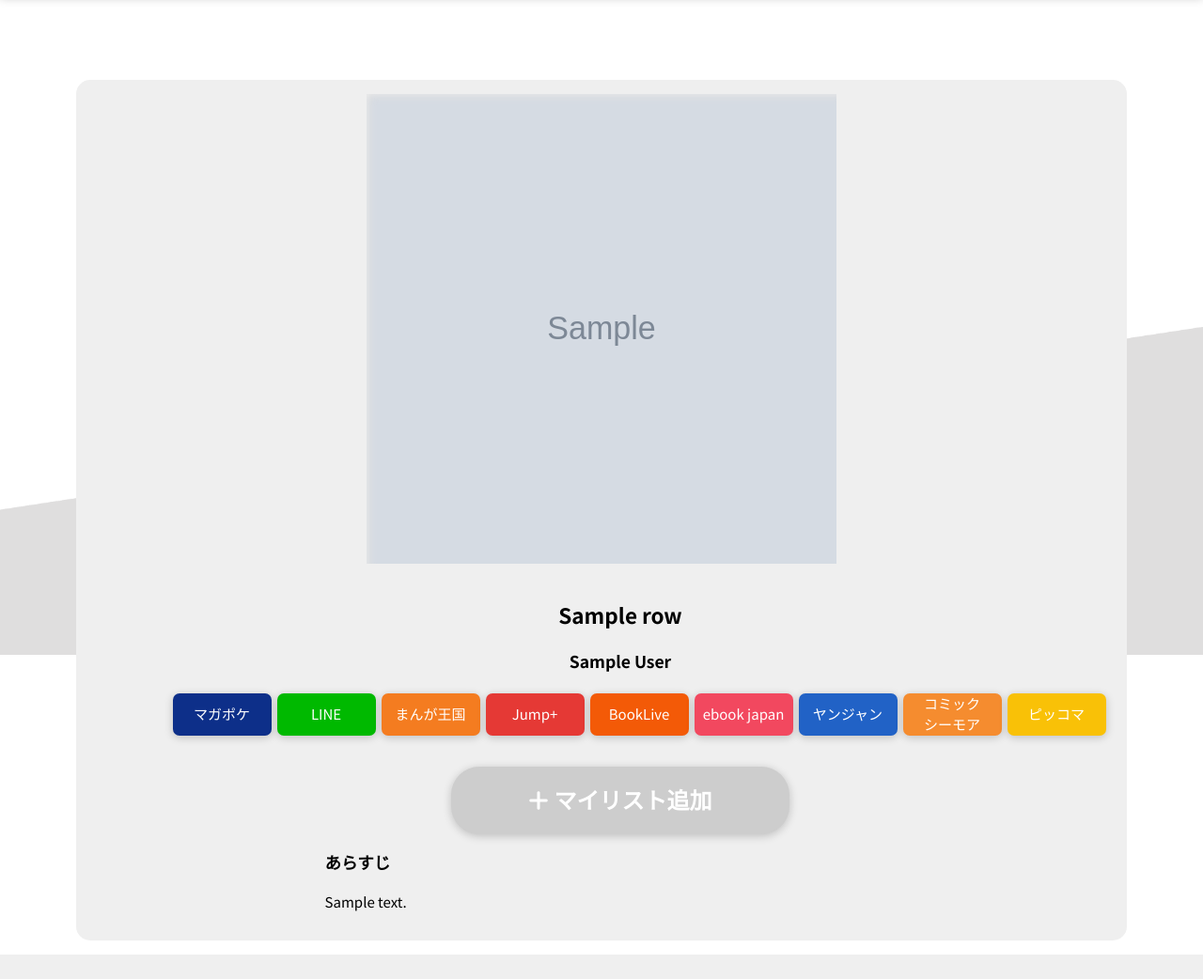
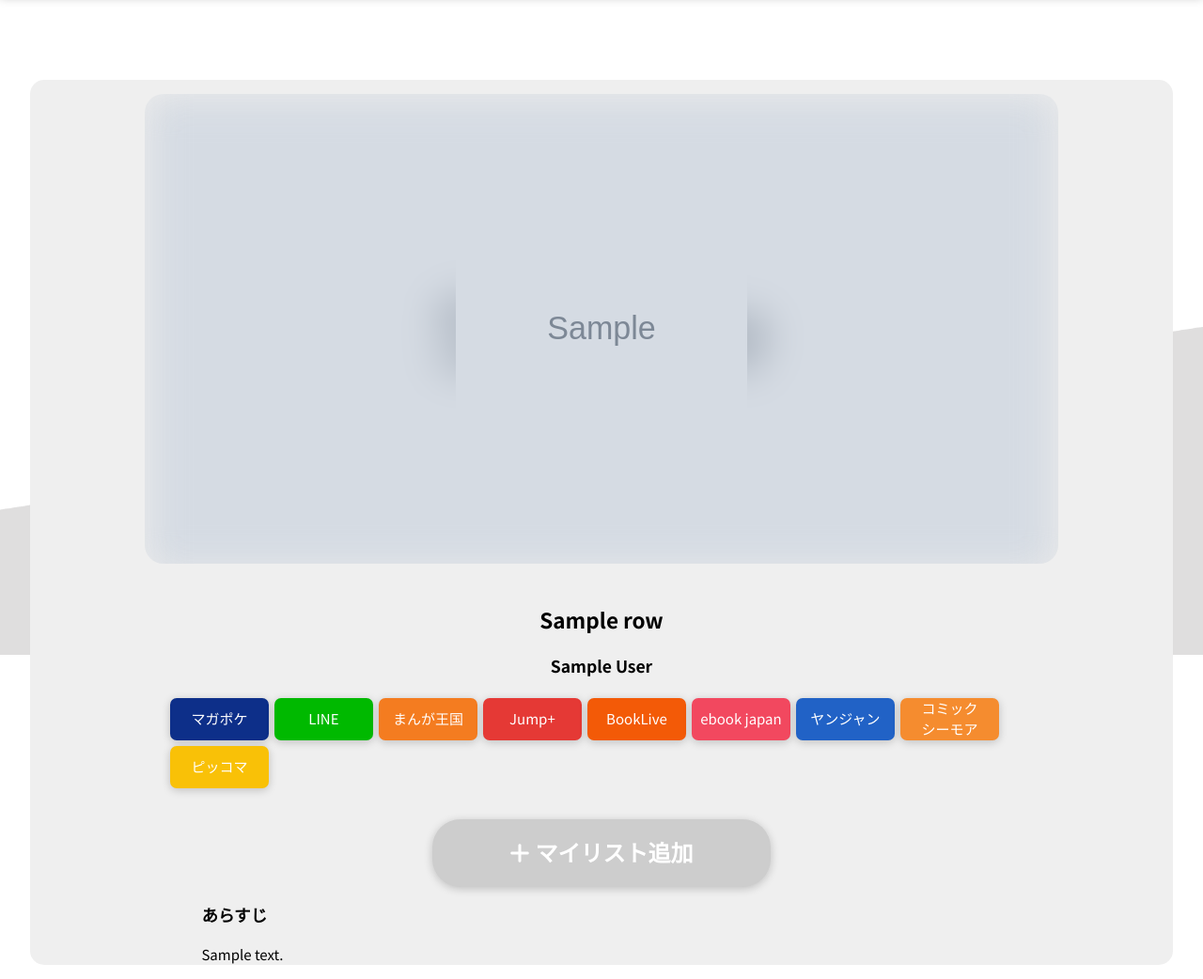
Before and after one commit to ReiSasajima/white-tshirt, a Flask app: template templates/detail.html in a window 1280 px wide. Shown: the part 103-1145 px from the top of the page at 94% size. Before the commit the page ends 1119 px from the top, so only its background shows below. Run offline with Flask 2, Linux system fonts and the light colour scheme; the template is opened without the code that fills it: most values are stand-ins (such as "Sample title", 1, 10 or a date in 2020); grey boxes marked "Sample" are stand-in pictures; some libraries are stand-ins or nearby versions.

Commit message:
fixed detail page design to responsive

```diff
--- a/static/css/detail.css
+++ b/static/css/detail.css
@@ -1,12 +1,7 @@
-/*
-Base style
-*/
 body{
     font-family: 'Noto Sans JP',"Helvetica Neue", "Helvetica", "Hiragino Sans", "Hiragino Kaku Gothic ProN", "Arial", "Yu Gothic", "Meiryo", sans-serif;
     /* font-size: 15px; */
     /* line-height: 1.5; */
-    color: #333;
-    background-color: black;            /* 背景色 */
     background-image: url("../images/スクリーンショット\ 2022-09-12\ 21.38.31\ 1.png"); /* 画像 */
     background-size: cover;               /* 全画面 */
     background-attachment: fixed;         /* 固定 */
@@ -14,44 +9,39 @@ body{
 }
 
 html { scroll-behavior: smooth;}
-/* ヘッダー固定用の空白 */
-.margin{
-  width: 100%;
-  height: 80px;
-}
+
 /* タイトル */
-h1{
+/* h1{
   text-align: center;
-}
+} */
 /* 詳細のメイン */
 .about{
-  /* display: flex; */
   background-color: #efefef;
-  width: 85%;
+  width: 95%;
   border-radius: 15px;
-  color: black;
   text-align: center;
   /* 上の余白 */
   margin-top: 100px;
   /* 左右中央配置 */
   margin-left: auto;
   margin-right: auto;
-  /* margin: 02 auto; */
-  padding: 1em;
+  padding-top: 10px;
 }
 
 /* 表紙のcss */
 .img {
+  /* background-color: #00B900; */
+  border-radius: 20px;
   position: relative;
-  margin: 0 auto;
+  margin: 5px auto;
   display: flex;
-  width:500px;
+  width:80%;
   height:500px;
   overflow: hidden;
 }
 .img > .blur {
-  filter: blur(5px);
-  width: 505px;
+  filter: blur(20px);
+  width: 100%;
   height: 505px;
   object-fit: cover;
   border: 3px solid rgba(0, 0, 0, 0.1);
@@ -66,8 +56,12 @@ h1{
   width:310px;
 }
 .about-caption{
-  padding-left: 40px;
   padding-top: 20px;
+}
+.about-caption > h1{
+  text-align: center;
+  margin-left: auto;
+  margin-right: auto;
 }
 /* 作者 */
 .about-author{
@@ -75,28 +69,26 @@ h1{
 }
 /* あらすじ */
 .description-content{
-  width: 60%;
+  width: 70%;
   margin-left: auto;
   margin-right: auto;
   text-align: left;
 }
-
-.mylist{
-  margin-left: -45px;
-  margin-top: 50px;
-}
-
 /* サービス一覧を表示 */
 .service{
+  /* background-color: #0D2F89; */
+  width: 95%;
   display:flex;
+  margin-left: auto;
+  margin-right: auto;
   margin-bottom:2em;
 }
 .service > ul{
   display: flex;
-  margin-top: 0;
-  margin-bottom: 0;
-  margin-left: auto;
-  margin-right: auto;
+  flex-wrap: wrap;
+  padding: 0%;
+  margin: 0% auto;
+  width: 80%;
 }
 ul a{
   text-decoration: none;
--- a/static/css/header.css
+++ b/static/css/header.css
@@ -7,7 +7,6 @@ body{
     font-family: 'Noto Sans JP',"Helvetica Neue", "Helvetica", "Hiragino Sans", "Hiragino Kaku Gothic ProN", "Arial", "Yu Gothic", "Meiryo", sans-serif;
     font-size: 15px;
     line-height: 1.5;
-    color: #efefef;
     margin: 0;
 }
 /*
```
Also changed, not shown: other parts of static/css/detail.css (+41 -0 lines), templates/detail.html (+5 -11 lines).
